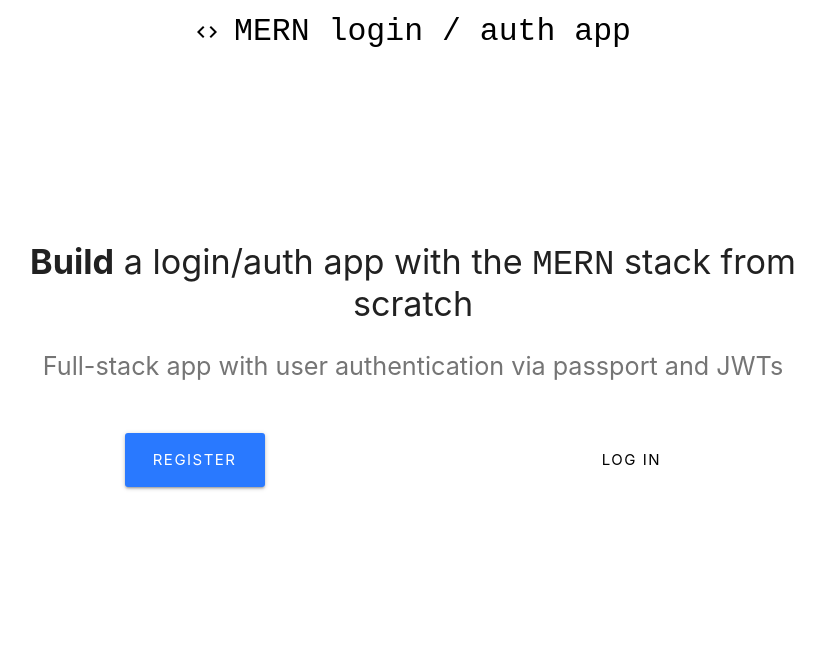
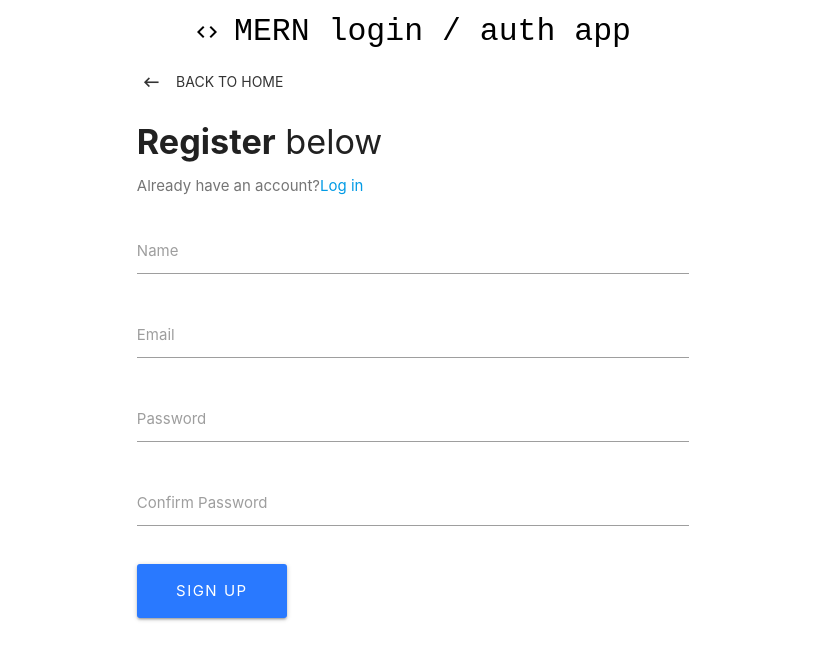
Before and after one commit to mirandaftiago/mern-login-auth-app, a React (Create React App) app in the folder client/: page /register in a window 1280 px wide. Shown: the top 660 px of the page, without its empty margins (227-1052 px from the left). Built offline with nearby package versions, Linux system fonts and the light colour scheme.

Commit message:
Login and Register Authentication components

```diff
--- a/client/src/App.js
+++ b/client/src/App.js
@@ -1,17 +1,25 @@
-import React, { Component } from "react";
-import "./App.css";
-import Navbar from "./components/layout/Navbar";
-import Landing from "./components/layout/Landing";
+import React, { Component } from 'react';
+import { BrowserRouter as Router, Route, Routes } from 'react-router-dom';
+import './App.css';
+import Navbar from './components/layout/Navbar';
+import Landing from './components/layout/Landing';
+import Register from './components/auth/Register';
+import Login from './components/auth/Login';
 
 class App extends Component {
   render() {
     return (
-      <div className="App">
-        <Navbar />
-        <Landing />
-      </div>
+      <Router>
+        <div className='App'>
+          <Navbar />
+          <Routes>
+              <Route exact path='/' element={<Landing />} />
+              <Route exact path='/register' element={<Register />} />
+              <Route exact path='/login' element={<Login />} />
+          </Routes>
+        </div>
+      </Router>
     );
   }
 }
-
 export default App;
--- /dev/null
+++ b/client/src/components/auth/Login.js
@@ -0,0 +1,85 @@
+import React, { Component } from 'react';
+import { Link } from 'react-router-dom';
+
+class Login extends Component {
+    constructor() {
+        super();
+        this.state = {
+            email: '',
+            password: '',
+            errors: {}
+        };
+    }
+    onChange = e => {
+        this.setState({ [e.target.id]: e.target.value });
+    };
+    onSubmit = e => {
+        e.preventDefault();
+        const userData = {
+            email: this.state.email,
+            password: this.state.password
+        };
+        console.log(userData);
+    };
+    render() {
+        const { errors } = this.state;
+        return (
+            <div className='container'>
+                <div style={{ marginTop: '4rem' }} className='row'>
+                    <div className='col s8 offset-s2'>
+                        <Link to='/' className='btn-flat waves-effect'>
+                            <i className='material-icons left'>keyboard_backspace</i> Back to
+                            home
+                        </Link>
+                        <div className='col s12' style={{ paddingLeft: '11.250px' }}>
+                            <h4>
+                            <b>Login</b> below
+                            </h4>
+                            <p className='grey-text text-darken-1'>
+                            Don't have an account? <Link to='/register'>Register</Link>
+                            </p>
+                        </div>
+                        <form noValidate onSubmit={this.onSubmit}>
+                            <div className='input-field col s12'>
+                                <input
+                                    onChange={this.onChange}
+                                    value={this.state.email}
+                                    error={errors.email}
+                                    id='email'
+                                    type='email'
+                                />
+                                <label htmlFor='email'>Email</label>
+                            </div>
+                            <div className='input-field col s12'>
+                                <input
+                                    onChange={this.onChange}
+                                    value={this.state.password}
+                                    error={errors.password}
+                                    id='password'
+                                    type='password'
+                                />
+                                <label htmlFor='password'>Password</label>
+                            </div>
+                            <div className='col s12' style={{ paddingLeft: '11.250px' }}>
+                                <button
+                                    style={{
+                                    width: '150px',
+                                    borderRadius: '3px',
+                                    letterSpacing: '1.5px',
+                                    marginTop: '1rem'
+                                    }}
+                                    type='submit'
+                                    className='btn btn-large waves-effect waves-light hoverable blue accent-3'
+                                    >
+                                    Login
+                                </button>
+                            </div>
+                        </form>
+                    </div>
+                </div>
+            </div>
+        );
+    }
+}
+
+export default Login;
--- /dev/null
+++ b/client/src/components/auth/Register.js
@@ -0,0 +1,114 @@
+import React, { Component } from 'react';
+import { Link } from 'react-router-dom';
+
+class Register extends Component {
+    constructor() {
+        super();
+        this.state = {
+            name: '',
+            email: '',
+            password: '',
+            confirmPassword: '',
+            errors: {}
+        };
+    }
+
+    onChange = e => {
+        this.setState({ [e.target.id]: e.target.value });
+    };
+
+    onSubmit = e => {
+        e.preventDefault();
+
+        const newUser = {
+            name: this.state.name,
+            email: this.state.email,
+            password: this.state.password,
+            confirmPassword: this.state.confirmPassword
+        };
+
+        console.log(newUser);
+    };
+
+    render() {
+        const { errors } = this.state;
+
+        return(
+            <div className='container'>
+                <div className='row'>
+                    <div className='col s8 offset-s2'>
+                        <Link to='/' className='btn-flat waves-effect'>
+                            <i className='material-icons left'>keyboard_backspace</i> Back to home
+                        </Link>
+                        <div className='col s12' style={{ paddingLeft: '11.25px' }}>
+                            <h4>
+                                <b>Register</b> below
+                            </h4>
+                            <p className='grey-text text-darken-1'>
+                                Already have an account?
+                                <Link to='/login'>Log in</Link>
+                            </p>
+                        </div>
+                        <form noValidate onSubmit={this.onSubmit}>
+                            <div className='input-field col s12'>
+                                <input
+                                    onChange={this.onChange}
+                                    value={this.state.name}
+                                    error={errors.name}
+                                    id='name'
+                                    type='text'
+                                />
+                                <label htmlFor='name'>Name</label>
+                            </div>
+                            <div className='input-field col s12'>
+                                <input
+                                    onChange={this.onChange}
+                                    value={this.state.email}
+                                    error={errors.email}
+                                    id='email'
+                                    type='email'
+                                />
+                                <label htmlFor='email'>Email</label>
+                            </div>
+                            <div className='input-field col s12'>
+                                <input
+                                    onChange={this.onChange}
+                                    value={this.state.password}
+                                    error={errors.password}
+                                    id='password'
+                                    type='password'
+                                />
+                                <label htmlFor='password'>Password</label>
+                            </div>
+                            <div className='input-field col s12'>
+                                <input
+                                    onChange={this.onChange}
+                                    value={this.state.confirmPassword}
+                                    error={errors.confirmPassword}
+                                    id='confirmPassword'
+                                    type='password'
+                                />
+                                <label htmlFor='confirmPassword'>Confirm Password</label>
+                            </div>
+                            <div className='col s12' style={{ paddingLeft: '11.250px' }}>
+                                <button
+                                    style={{
+                                        width: '150px',
+                                        borderRadius: '3px',
+                                        letterSpacing: '1.5px',
+                                        marginTop: '1rem'
+                                    }}
+                                    type='submit'
+                                    className='btn btn-large waves-effect waves-light hoverable blue accent-3'
+                                    >
+                                    Sign up
+                                </button>
+                            </div>
+                        </form>
+                    </div>
+                </div>
+            </div>
+        )
+    }
+}
+export default Register;
--- a/client/src/index.js
+++ b/client/src/index.js
@@ -2,13 +2,10 @@
 import ReactDOM from 'react-dom/client';
 import './index.css';
 import App from './App';
-import { BrowserRouter } from 'react-router-dom';
 
 const root = ReactDOM.createRoot(document.getElementById('root'));
 root.render(
   <React.StrictMode>
-    <BrowserRouter>
       <App />
-    </BrowserRouter>
   </React.StrictMode>
 );
```
Also changed, not shown: client/src/components/layout/Landing.js (+19 -19 lines).
